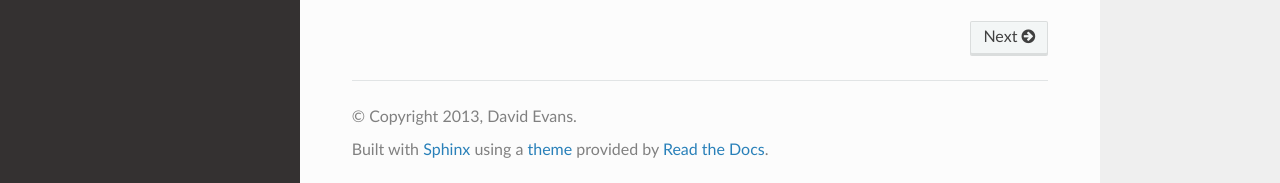
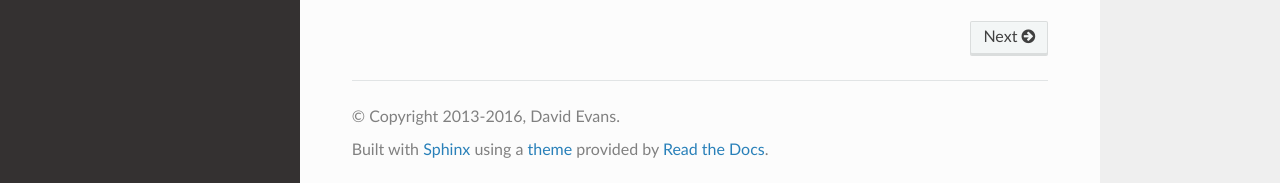
Before and after one commit to gorbunov87/white_noise, a Sphinx documentation site: the page built from docs/index.rst, in a window 1280 px wide and 900 px high, scrolled down 2496 px. Shown: the part 714-897 px from the top of the window. Built offline with Sphinx 7.4.7 and the Read the Docs theme 2.0.0, drawn with Linux system fonts in a browser that asks for light colours; part of the change alters nothing that is shown.

```diff
--- a/docs/conf.py
+++ b/docs/conf.py
@@ -12,7 +12,7 @@
 # All configuration values have a default; values that are commented out
 # serve to show the default.
 
-import sys, os
+import datetime, sys, os
 
 # If extensions (or modules to document with autodoc) are in another directory,
 # add these directories to sys.path here. If the directory is relative to the
@@ -42,7 +42,7 @@ master_doc = 'index'
 
 # General information about the project.
 project = u'WhiteNoise'
-copyright = u'2013, David Evans'
+copyright = u'2013-{}, David Evans'.format(datetime.datetime.today().year)
 
 # The version info for the project you're documenting, acts as replacement for
 # |version| and |release|, also used in various other places throughout the
```
